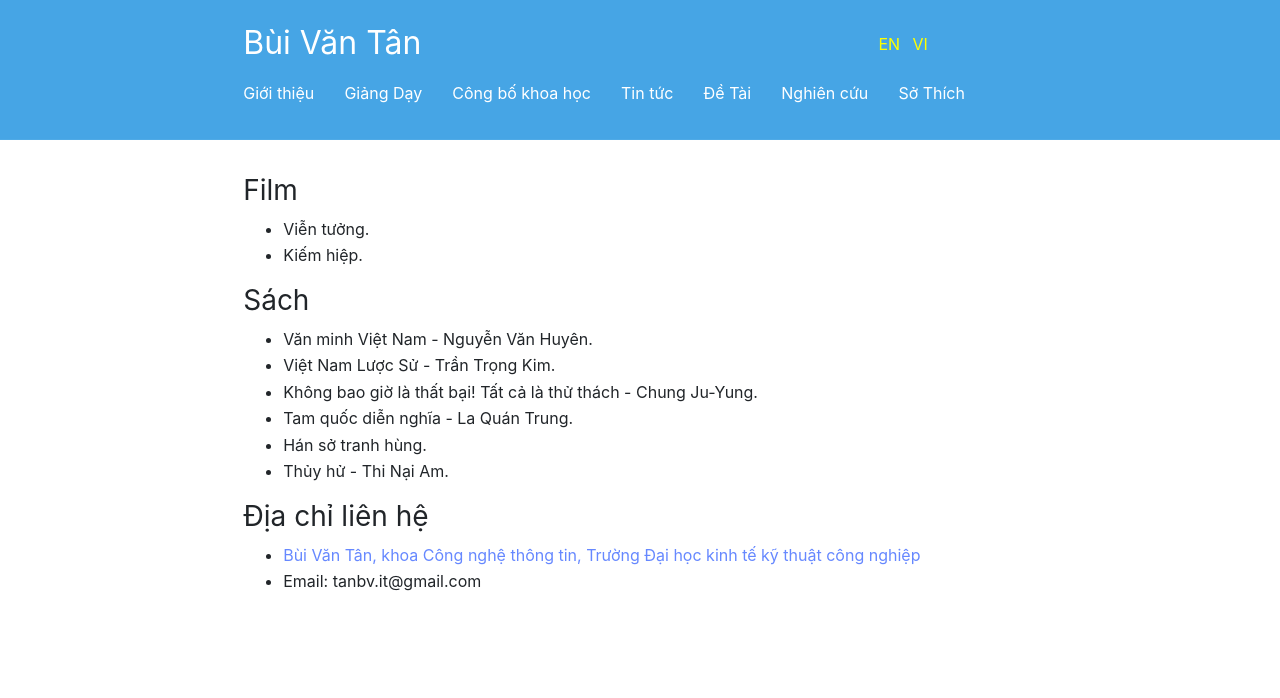
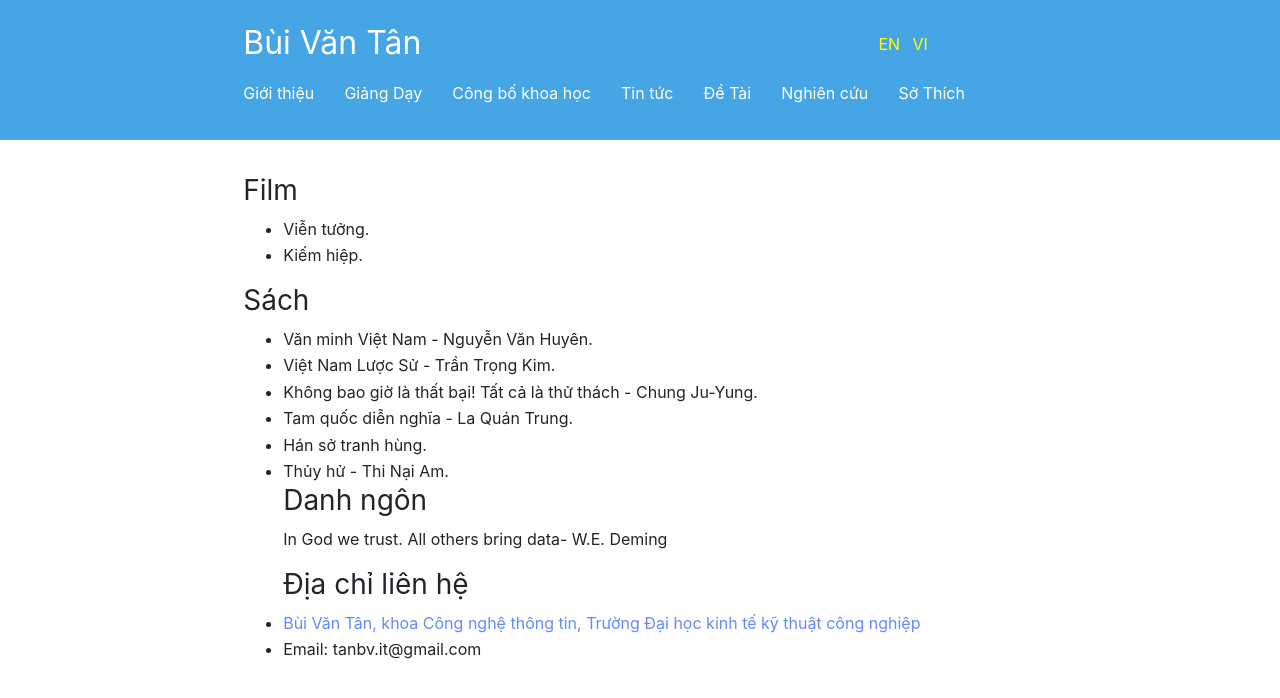
Before and after one commit to BuiTan/BuiTan.github.io, a Jekyll site: the page built from vi/SoThich.md, in a window 1280 px wide. Shown: the top 698 px of the page. Built offline with Jekyll 4.4.1, drawn with Linux system fonts in a browser that asks for light colours.

Commit message:
Update SoThich.md

```diff
--- a/vi/SoThich.md
+++ b/vi/SoThich.md
@@ -16,7 +16,8 @@ order: 7
 * Tam quốc diễn nghĩa - La Quán Trung.
 * Hán sở tranh hùng.
 * Thủy hử - Thi Nại Am.
-
+### Danh ngôn
+In God we trust. All others bring data- W.E. Deming
 ### Địa chỉ liên hệ
 * [Bùi Văn Tân, khoa Công nghệ thông tin, Trường Đại học kinh tế kỹ thuật công nghiệp](https://goo.gl/maps/P6Xx9UeHagcydkQw6)
 * Email: tanbv.it@gmail.com
```
